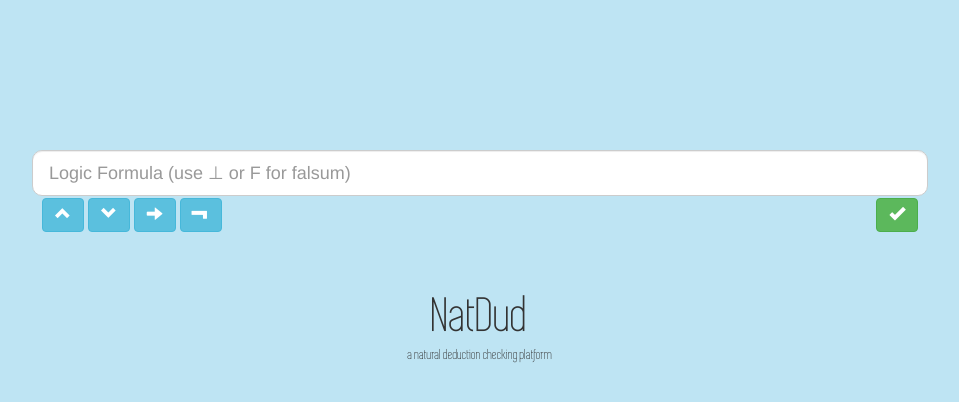
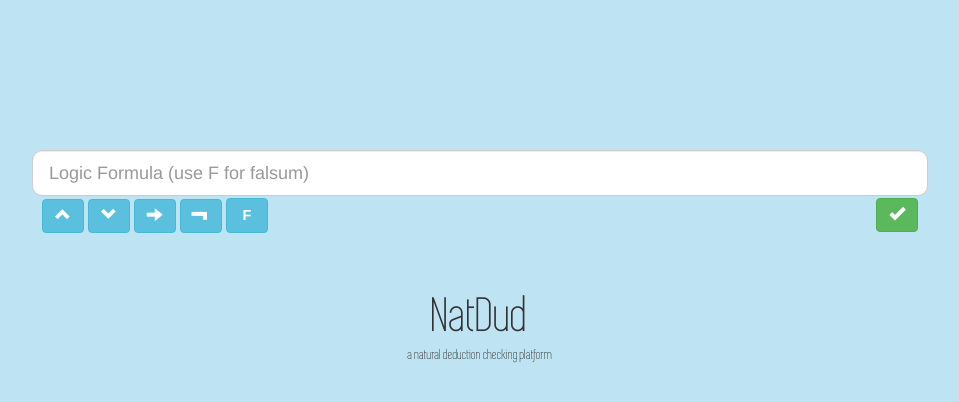
Before and after one commit to LeePatPat/NatDud, a PHP site: page / in a window 1280 px wide. Shown: the top 402 px of the page, without its empty margins (160-1119 px from the left). Run offline with PHP 8.4, Linux system fonts and the light colour scheme; some libraries are stand-ins or nearby versions.

Commit message:
Added Falsum button + functionality

```diff
--- a/css/NatDud.css
+++ b/css/NatDud.css
@@ -1,3 +1,11 @@
+.falsum-font{
+	font-weight: 900;
+	font-size: 1.45rem;
+	padding-left: 4px;
+	padding-right: 4px;
+	padding-top: 6px;
+	padding-bottom: 7px;
+}
 body {
 	background-color: #bee4f3;
 }
--- a/index.html
+++ b/index.html
@@ -48,7 +48,7 @@
 		<div class="formulaproof" id="formulaproof">
 			<label class="error-message" id="error-message" style="margin-bottom:margin-left: 1rem; color:#bb0000"></label>
 			<div class="formula-input-area" id="formula-input-area">
-				<input type="text" id="formula" class="form-control form-rounded input-lg" title="imply(>) and(&) or(|) not(~) falsum(f)" placeholder="Logic Formula (use ⊥ or F for falsum)">
+				<input type="text" id="formula" class="form-control form-rounded input-lg" title="imply(>) and(&) or(|) not(~) falsum(f)" placeholder="Logic Formula (use F for falsum)">
 			</div>
 
 			<div class="logic-button-area" id="logic-button-area">
@@ -56,6 +56,7 @@
 				<button class="btn btn-info" id="logic-or"><span class="glyphicon glyphicon-chevron-down"></span></button>
 				<button class="btn btn-info" id="logic-imply"><span class="glyphicon glyphicon-arrow-right"></span></button>
 				<button class="btn btn-info" id="logic-not"><span class="glyphicon glyphicon-ok gly-rotate-tick-not"></span></button>
+				<button class="btn btn-info" id="logic-falsum"><span class="falsum-font">F</span></button>
 			</div>
 
 			<div class="submit-button-area" id="submit-button-area">
```
Also changed, not shown: js/proofInput.js (+13 -0 lines).
